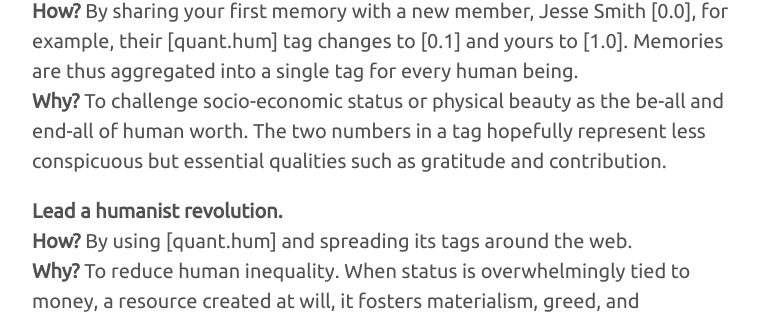
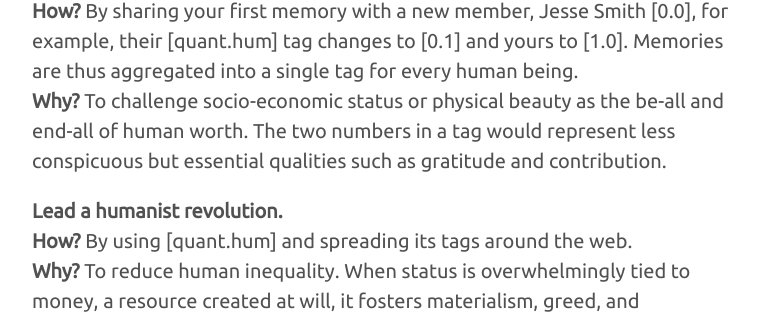
Before and after one commit to yelongren/yelongren.github.io, a Jekyll site: the page built from _posts/2020-03-01-only-women-can-save-the-world.md, in a window 1280 px wide and 900 px high, scrolled down 3381 px. Shown: the part 171-485 px from the top of the window, without its empty margins (258-1021 px from the left). Built offline with Jekyll 4.4.1, drawn with Linux system fonts in a browser that asks for light colours; nearby versions of some CDN libraries; some of the changed text lies outside the part shown.

Commit message:
Tweaked blog copy.

```diff
--- a/_posts/2020-03-01-only-women-can-save-the-world.md
+++ b/_posts/2020-03-01-only-women-can-save-the-world.md
@@ -57,7 +57,7 @@
 
 **Redefine human value and status.**
 **How?** By sharing your first memory with a new member, Jesse Smith [0.0], for example, their [quant.hum] tag changes to [0.1] and yours to [1.0]. Memories are thus aggregated into a single tag for every human being.
-**Why?** To challenge socio-economic status or physical beauty as the be-all and end-all of human worth. The two numbers in a tag hopefully represent less conspicuous but essential qualities such as gratitude and contribution.
+**Why?** To challenge socio-economic status or physical beauty as the be-all and end-all of human worth. The two numbers in a tag would represent less conspicuous but essential qualities such as gratitude and contribution.
 
 **Lead a humanist revolution.**
 **How?** By using [quant.hum] and spreading its tags around the web.
```
Also changed, not shown: other parts of _posts/2020-03-01-only-women-can-save-the-world.md (+1 -1 lines).
